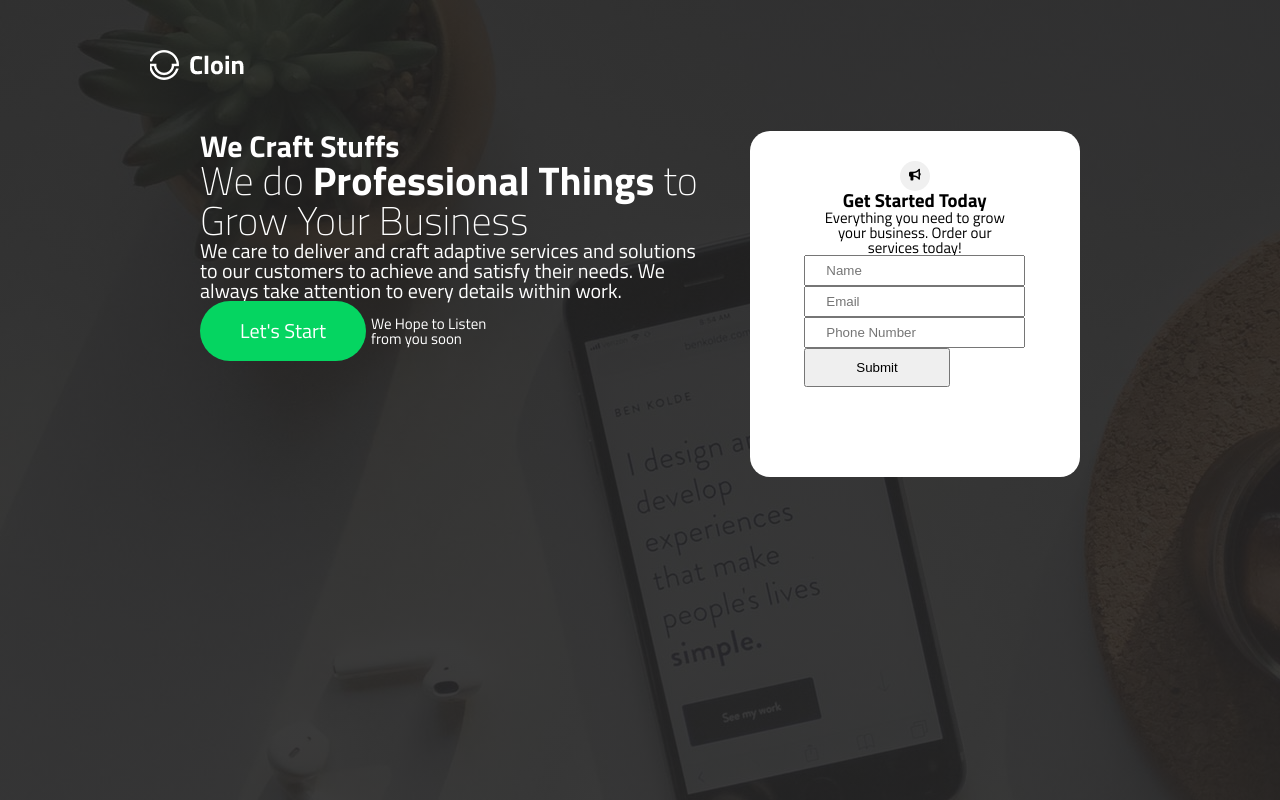
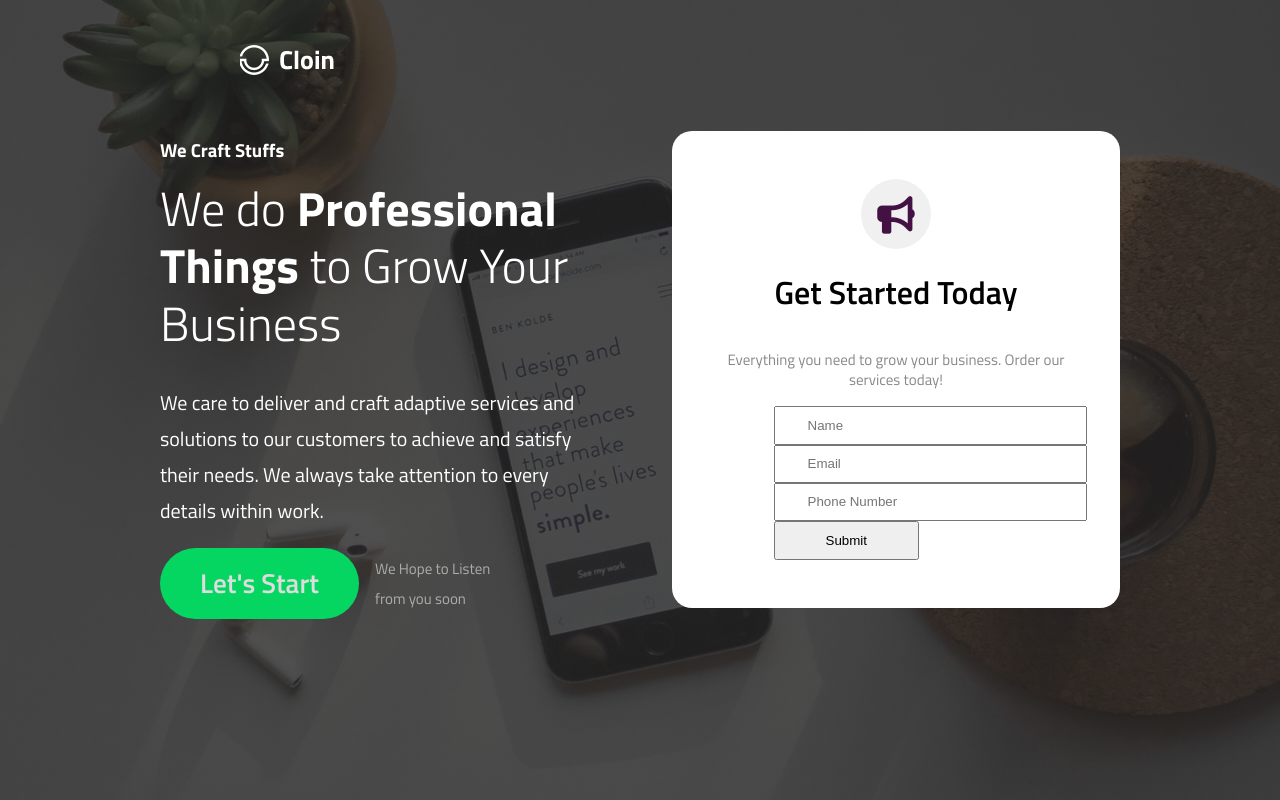
Before and after one commit to Elvin-Mammadli/ATL_Responsive-page, a plain HTML site: page index.html in a window 1280 px wide. Shown: the top 800 px of the page. Drawn offline with Linux system fonts and the light colour scheme.

Commit message:
changed after pulling from repo

```diff
--- a/index.html
+++ b/index.html
@@ -23,9 +23,7 @@
                 <h3>We Craft Stuffs</h3>
                 <h1>
                     We do
-                    <strong style="font-size: inherit">Professional Things</strong> to
-                    <br />
-                    Grow Your Business
+                    <strong style="font-size: inherit">Professional Things</strong> to Grow Your Business
                 </h1>
                 <p>
                     We care to deliver and craft adaptive services and solutions to our
@@ -41,7 +39,7 @@
             <div class="right">
                 <div class="card">
                     <div class="circle">
-                        <i class="fas fa-bullhorn"></i>
+                        <i class="fas fa-bullhorn fa-2x"></i>
                     </div>
                     <h2>Get Started Today</h2>
                     <p>Everything you need to grow your business. Order our services today!</p>
--- a/style.css
+++ b/style.css
@@ -2,102 +2,133 @@ html,
 body {
     height: 100%;
     color: white;
-}
-#header {
-  background-image: linear-gradient(
-      rgba(31, 31, 31, 0.9) 0%,
-      rgba(37, 37, 37, 0.9) 100%
-    ),
-    url(./images/img-1.jpg);
-  height: 100%;
+    margin: 0;
+    box-sizing: border-box;
 }
 
-#header > nav {
-  padding: 5rem 15rem;
+#header {
+    background-image: linear-gradient( rgba(31, 31, 31, 0.8) 0%, rgba(37, 37, 37, 0.8) 100%), url(./images/img-1.jpg);
+    height: 100%;
+    background-size: cover;
+    display: flex;
+    flex-direction: column;
+    align-items: stretch;
+}
+
+#header>nav {
+    padding: 0 0 0 24rem;
+    height: 12rem;
+    display: flex;
+    align-items: center;
 }
 
 .hero {
     display: flex;
-  padding: 0 20rem;
+    align-self: center;
+    justify-content: center;
+    align-items: center;
+    width: 80%;
 }
 
-.hero > .left {
-  flex-grow: 1;
+.hero>.left {
+    flex: 1;
+    padding: 0 3.2rem 0;
 }
 
-.hero > .right {
-  flex-grow: 1;
+#header>.hero>.left>h3 {
+    font-size: 1.872rem;
+    margin: 18.72px 0;
+    line-height: 1.2;
 }
 
-#header > .hero > .left > h3 {
-  font-size: 3rem;
+#header>.hero>.left>h1 {
+    font-size: 4.8rem;
+    font-weight: 300;
+    line-height: 1.2;
+    margin-bottom: 32.16px;
 }
 
-#header > .hero > .left > h1 {
-  font-size: 4rem;
-  font-weight: 200;
+.left>p {
+    font-size: 2rem;
+    max-width: 50rem;
+    line-height: 1.8;
+    margin-bottom: 19.2px;
 }
 
-.left > p {
-  font-size: 2rem;
-  max-width: 50rem;
+.hero>.left .btn {
+    padding: 22px 40px;
+    background-color: #05d561;
+    text-decoration: none;
+    color: rgb(221, 221, 221);
+    font-size: 27.2px;
+    display: inline-block;
+    border-radius: 4rem;
+    font-weight: 600;
 }
 
-.hero > .left .btn {
-  padding: 2rem 4rem;
-  background-color: #05d561;
-  text-decoration: none;
-  color: white;
-  font-size: 2rem;
-  display: inline-block;
-  border-radius: 3rem;
+.hero>.left>span span {
+    font-size: 1.5rem;
+    margin-left: 1.6rem;
+    line-height: 2;
+    color: rgb(172, 172, 172);
 }
 
-.hero > .left > span span {
-  font-size: 1.5rem;
-  margin-left: 0.5rem;
+.hero>.left>.parent1 {
+    display: flex;
+    align-items: center;
 }
 
-.hero > .left > .parent1 {
-  display: flex;
-  align-items: center;
+.hero>.right {
+    flex: 1;
+    padding: 0 3.2rem 0;
 }
 
 .card {
     font-size: 3rem;
     background-color: white;
-  height: 100%;
     color: black;
-  padding: 3rem;
+    padding: 4.8rem;
     text-align: center;
     display: flex;
     flex-direction: column;
     align-items: center;
     border-radius: 2rem;
+    /* width: 80%; */
 }
 
 div.circle {
-  height: 3rem;
-  width: 3rem;
+    height: 7rem;
+    width: 7rem;
     border-radius: 100%;
     background-color: #f0f0f0;
     display: flex;
-  justify-content: center;
-  align-items: center;
 }
 
-.card > p {
-  font-size: 1.5rem;
-  max-width: 20rem;
+div.circle i {
+    color: #414;
+    margin: auto;
 }
 
-.form > * {
+.card>h2 {
+    font-size: 3.2rem;
+    font-weight: 600;
+    margin: 2.656rem;
+}
+
+.card>p {
+    font-size: 1.5rem;
+    margin: 1.6rem 0;
+    color: rgb(136, 136, 136);
+    line-height: 2rem;
+}
+
+.form>* {
     display: block;
-  max-width: 80rem;
 }
 
 .form input {
-  padding: 0.6rem 2rem;
+    padding: 0.96rem 3.2rem;
+    width: 100%;
 }
 
 .form .submit-button {
@@ -119,7 +150,7 @@ section.middle h2 {
     line-height: 5rem;
 }
 
-section > hr {
+section>hr {
     background-color: rgb(201, 201, 201);
     width: 80%;
 }
```
Also changed, not shown: reset.css (+108 -20 lines), 1 other file. Lines whose indentation alone changed are shown as unchanged.
